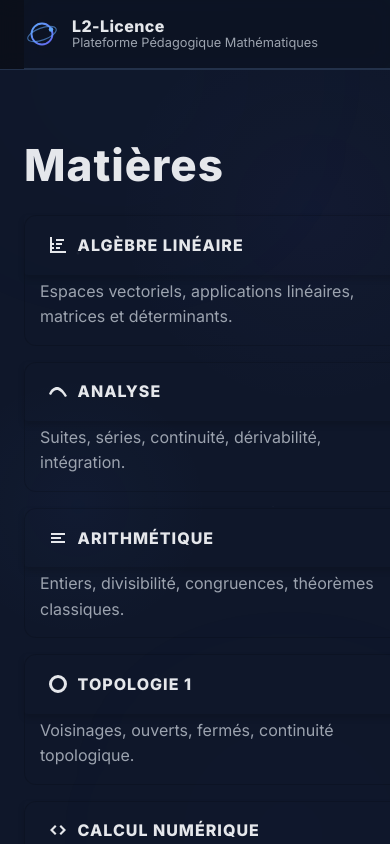
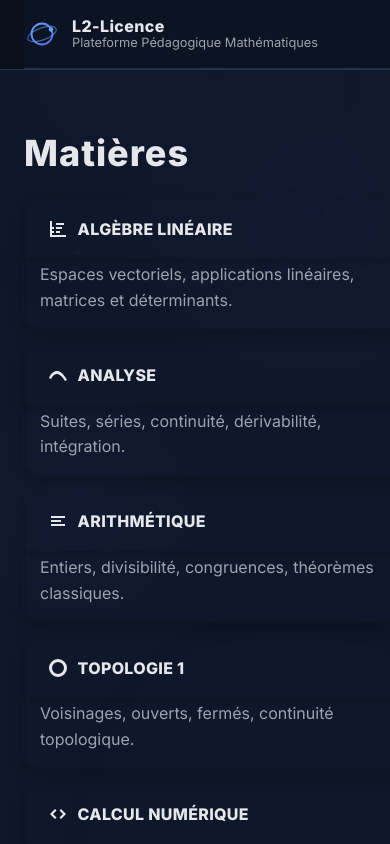
Before and after one commit to Grimm02938/L2-LICENCE, a Vue app: page / in a window 390 px wide. Shown: the top 844 px of the page. Built offline with nearby package versions, Linux system fonts and the light colour scheme.

Commit message:
style(cards): radius 16 + subtle outer shadow; pill title uppercase/tracking; bigger Home title for mobile

```diff
--- a/src/pages/Home.vue
+++ b/src/pages/Home.vue
@@ -33,4 +33,6 @@ function goToSubject(slug: string) {
 <style scoped>
 .panels { display:flex; flex-direction: column; gap: 1rem; }
 .desc { color: var(--text-secondary); margin: .25rem 0 0; }
+h1 { font-size: 2.25rem; }
+@media (min-width: 768px) { h1 { font-size: 2.5rem } }
 </style>
--- a/src/shared/CollapsiblePanel.vue
+++ b/src/shared/CollapsiblePanel.vue
@@ -42,16 +42,19 @@ function onHeaderClick() {
 /* Base panel styling */
 .panel {
   --accent-color: 59 130 246; /* default to blue RGB components */
-  border: 1px solid rgba(var(--accent-color), .35);
-  border-radius: 12px;
+	border: 1px solid rgba(var(--accent-color), .35);
+	border-radius: 16px;
   background:
     linear-gradient(0deg, rgba(var(--accent-color), .08), rgba(var(--accent-color), .08)),
     rgba(17,24,39,.65);
-  box-shadow: inset 0 0 0 1px rgba(0,0,0,.15);
+	box-shadow:
+		inset 0 0 0 1px rgba(0,0,0,.15),
+		0 6px 16px rgba(0,0,0,.25),
+		0 0 0 1px rgba(255,255,255,.02);
 }
 .header { width:100%; padding:.75rem; display:flex; align-items:center; background:transparent; border:none; color:var(--text-primary); cursor:pointer }
 .pill { display:inline-flex; align-items:center; gap:.5rem; padding:.35rem .6rem; border-radius: 999px; border:1px solid rgba(var(--accent-color), .35); background: rgba(var(--accent-color), .12) }
-.ttl { font-weight: 700 }
+.ttl { font-weight:800; text-transform: uppercase; letter-spacing: .02em }
 .caret { opacity:.7; margin-left:.35rem }
 .ic { width: 18px; height: 18px }
 .body { padding: 0 1rem 1rem 1rem; color: var(--text-secondary) }
```
